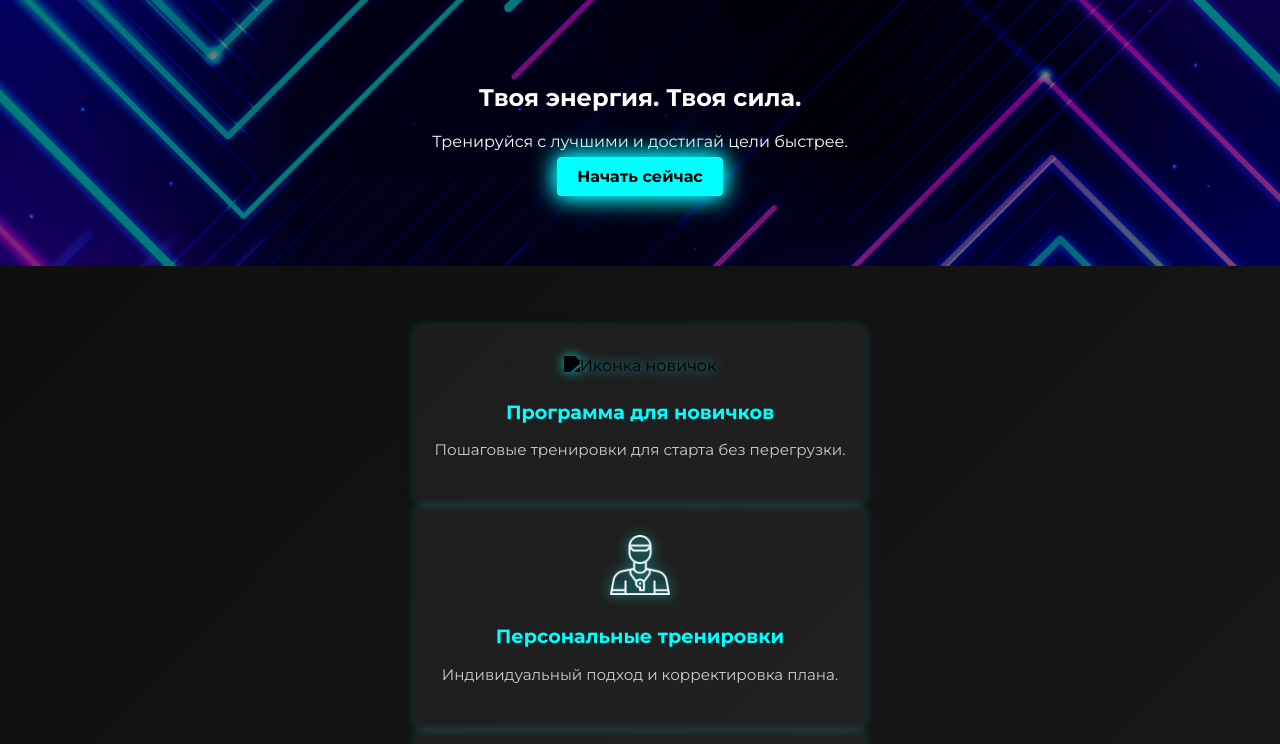
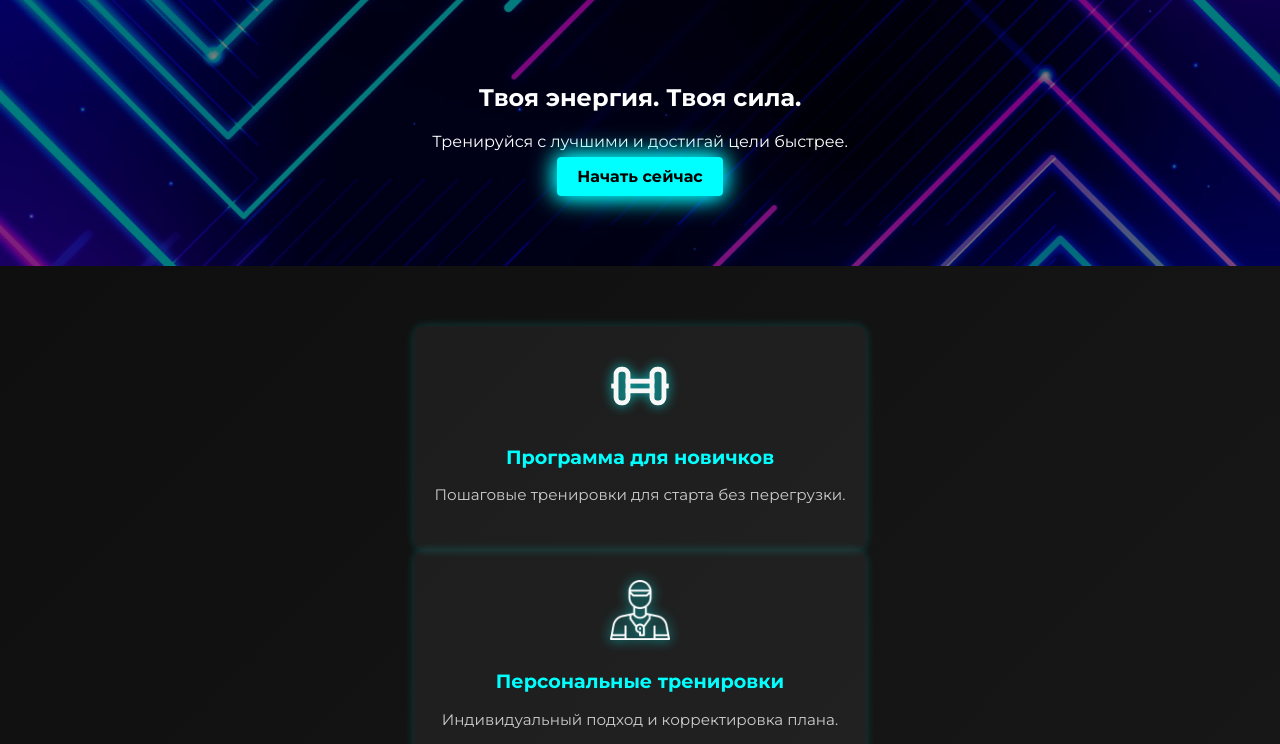
Before and after one commit to DexHTML/gym-landing-dexhtml, a plain HTML site: page index.html in a window 1280 px wide. Shown: the part 56-800 px from the top of the page. Drawn offline with Linux system fonts and the light colour scheme.

Commit message:
Update index.html

```diff
--- a/index.html
+++ b/index.html
@@ -33,7 +33,7 @@
   <section id="services" class="features">
     <div class="container">
       <div class="feature">
-        <img src="img/icon1.png" alt="Иконка новичок">
+        <img src="img/icon1.svg" alt="Иконка новичок">
         <h3>Программа для новичков</h3>
         <p>Пошаговые тренировки для старта без перегрузки.</p>
       </div>
```
